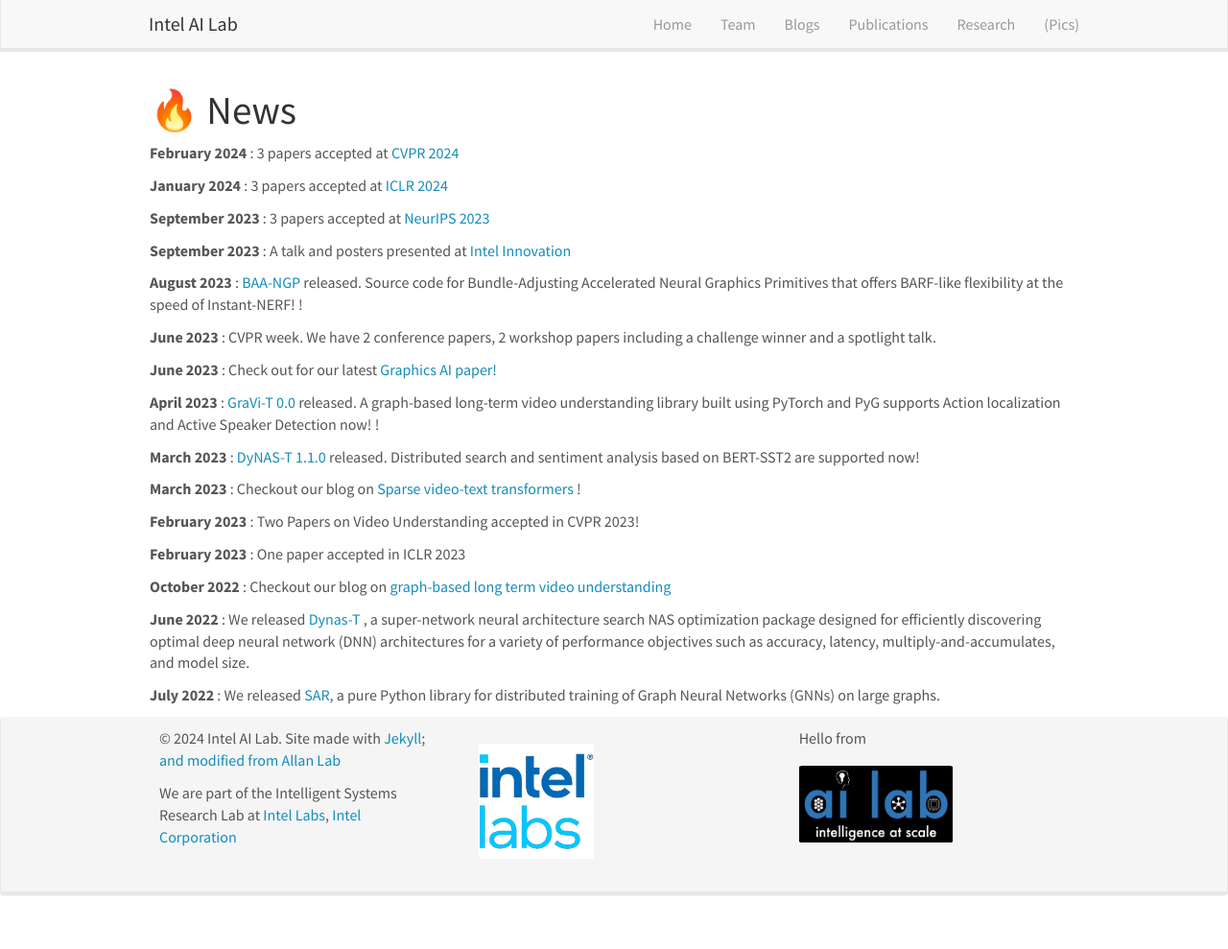
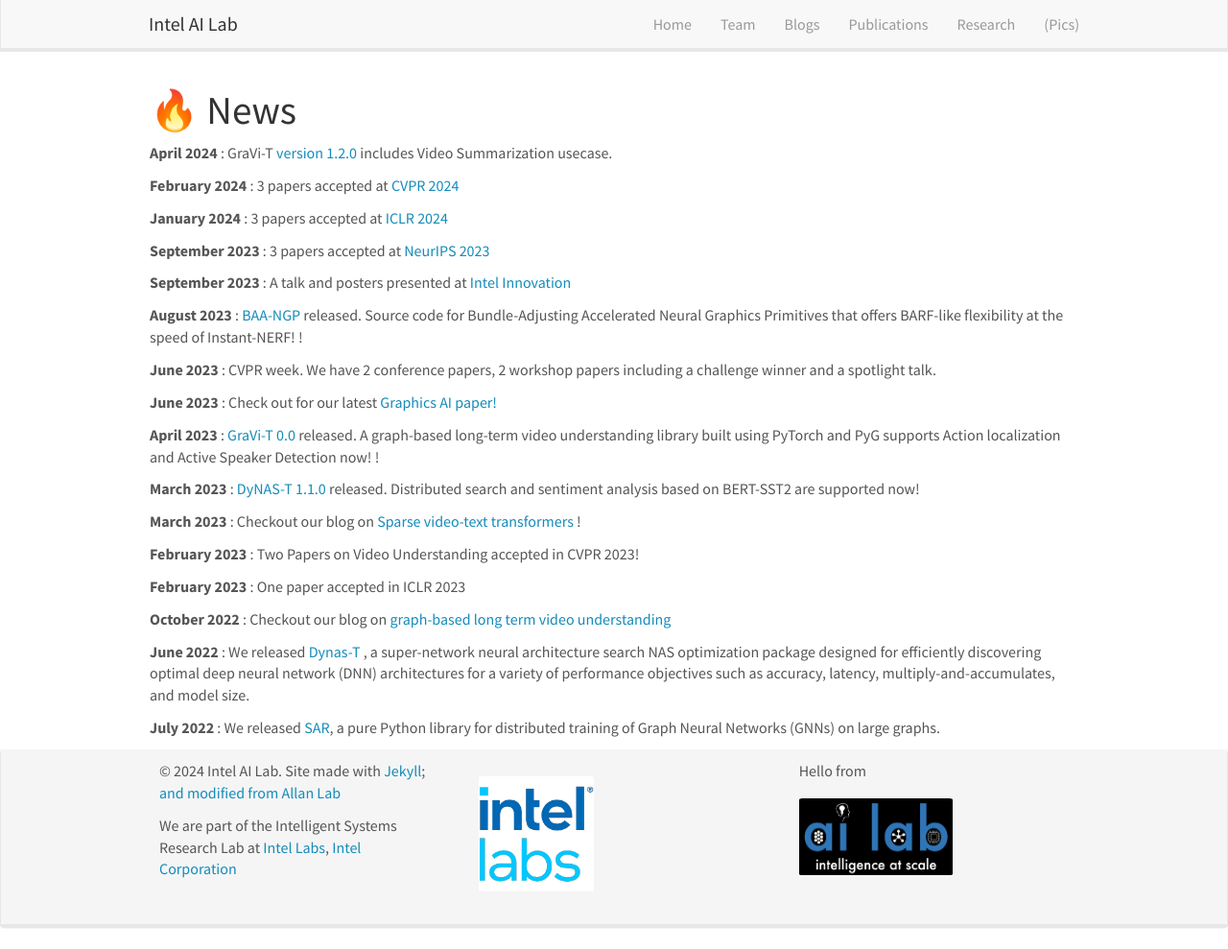
Before and after one commit to intelailabpage/intelailabpage.github.io, a Jekyll site: the page built from _pages/allnews.md, in a window 1280 px wide and 989 px high. Shown: the whole window at 96% size. Built offline with Jekyll 4.4.1, drawn with Linux system fonts in a browser that asks for light colours; nearby versions of some CDN libraries.

Commit message:
Update news.yml

```diff
--- a/_data/news.yml
+++ b/_data/news.yml
@@ -1,3 +1,5 @@
+- date: April 2024
+  headline: GraVi-T <a href="https://github.com/IntelLabs/GraVi-T/releases/tag/v1.2.0"> version 1.2.0 </a> includes Video Summarization usecase.
 - date: February 2024
   headline: 3 papers accepted at <a href="https://cvpr.thecvf.com/"> CVPR 2024 </a>
 
```
